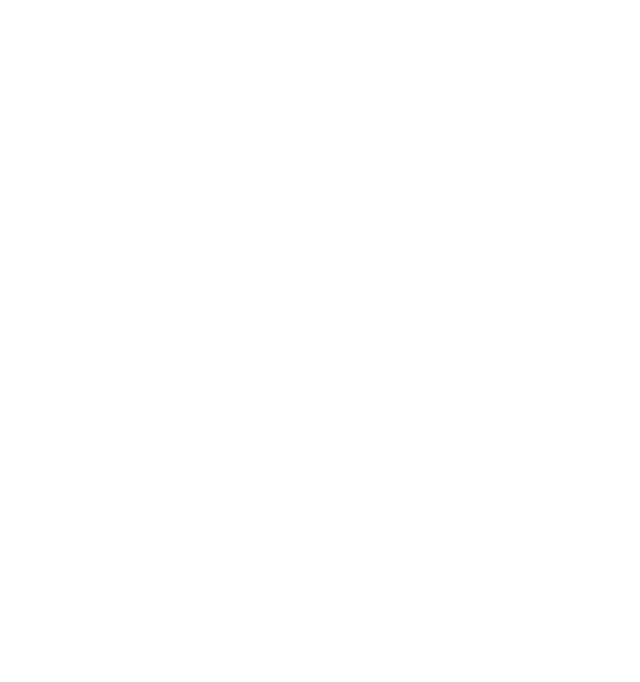
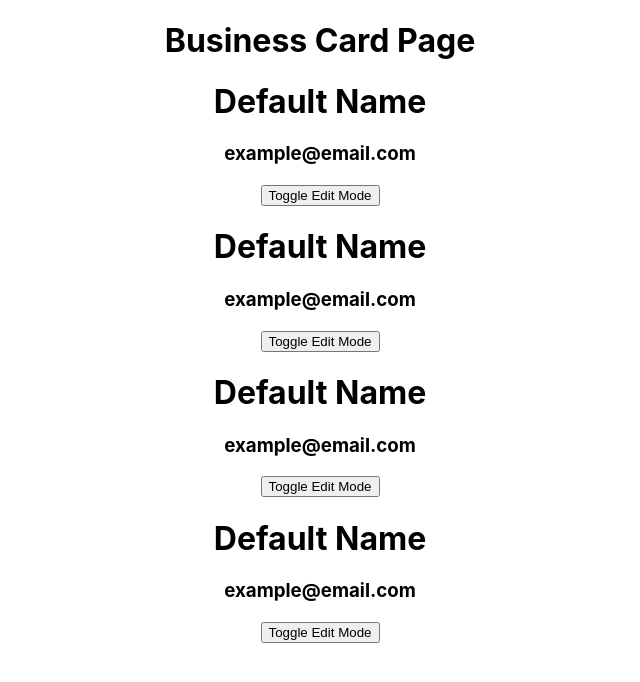
Before and after one commit to lewishardie/may23-t3w6-react-forms, a React (Create React App) app: page /cards in a window 1280 px wide. Before the commit this address had no page. Shown: the top 682 px of the page, without its empty margins (320-960 px from the left). Built offline with nearby package versions, Linux system fonts and the light colour scheme.

Commit message:
nested routing with Outlet in component

```diff
--- a/src/App.js
+++ b/src/App.js
@@ -2,15 +2,31 @@
 import './App.css';
 import HomePage from './pages/HomePage';
 import AboutPage from './pages/AboutPage';
+import ContactPage from './pages/ContactPage';
+import BusinessCardPage from './pages/BusinessCardPage';
+import PokemonFetcherPage from './pages/PokemonFetcherPage';
 
 import { Routes, Route } from 'react-router-dom';
+
 
 function App() {
   return (
     <div className="App">
       <Routes>
         <Route path='/' element={<HomePage />} />
+        {/* This works, but there can be tedious when there are many nested routes
+
         <Route path='/about' element={<AboutPage />} />
+        <Route path='/about/contact' element={<ContactPage />} />
+
+        Better alternatives available
+        */}
+        <Route path='/about' element={<AboutPage />}>
+          <Route path='contact' element={<ContactPage />} />
+
+        </Route>
+        <Route path='/cards' element={<BusinessCardPage />} />
+        <Route path='/pokemon' element={<PokemonFetcherPage />} />
       </Routes>
 
     </div>
--- a/src/BusinessCardParent.jsx
+++ b/src/components/BusinessCardParent.jsx
@@ -33,6 +33,7 @@
         this.setState({editMode: !this.state.editMode})
     }
 
+    //-- Obvious way to display edit mode on or off, using if statement
     // render(){
     //     if (this.state.editMode) {
     //         return(
--- a/src/pages/AboutPage.jsx
+++ b/src/pages/AboutPage.jsx
@@ -1,3 +1,4 @@
+
 
 export default function AboutPage (){
     return(
--- a/src/pages/BusinessCardPage.jsx
+++ b/src/pages/BusinessCardPage.jsx
@@ -1,4 +1,4 @@
-import BuisnessCardParent from './BusinessCardParent';
+import BuisnessCardParent from '../components/BusinessCardParent';
 
 export default function BusinessCardPage (){
     return(
```
Also changed, not shown: src/components/BuisnessCardForm.jsx (renamed from src/BuisnessCardForm.jsx), src/components/BusinessCardDisplay.jsx (renamed from src/BusinessCardDisplay.jsx).
